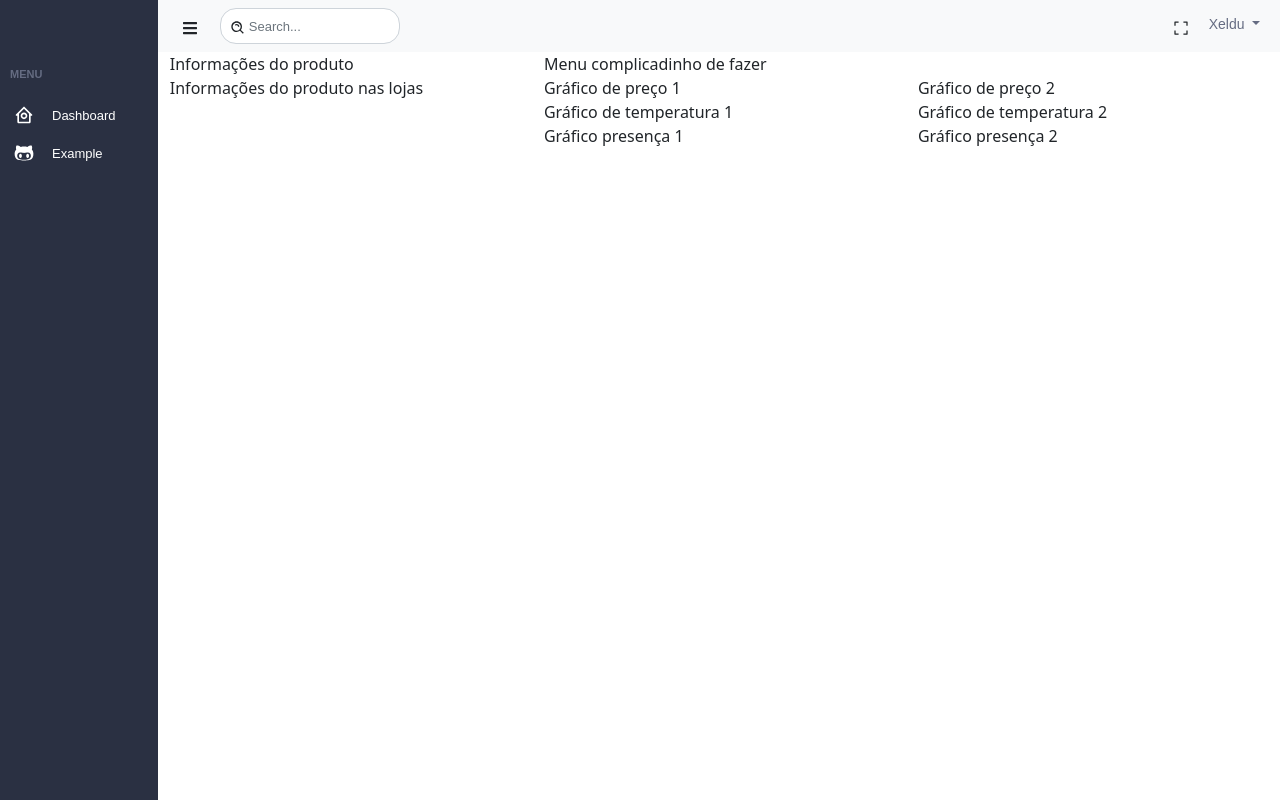
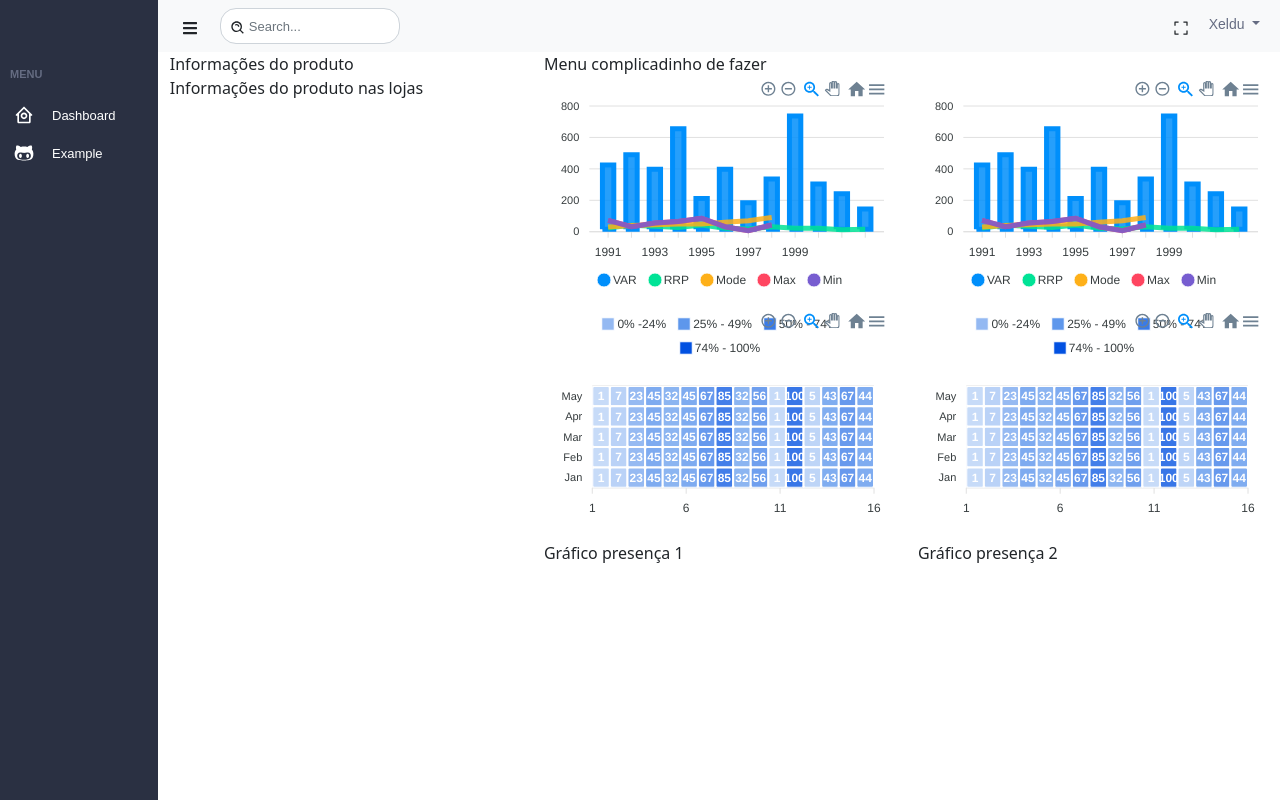
Before and after one commit to fekete1/Tracking-Trade-Project, a Next.js app: page /dashboard in a window 1280 px wide. Built offline with nearby package versions, Linux system fonts and the light colour scheme.

Commit message:
Estrutura dos gráficos de linha/barra e temperatura

```diff
--- /dev/null
+++ b/src/components/HeatMapChart.tsx
@@ -0,0 +1,69 @@
+import dynamic from 'next/dynamic'
+const Chart = dynamic(() => import('react-apexcharts'), { ssr: false })
+
+export function HeatMapChart() {
+    const options = {
+        plotOptions: {
+            heatmap: {
+                colorScale: {
+                    ranges: [
+                        {
+                            from: 0,
+                            to: 24,
+                            color: '#94b9f2',
+                            name: '0% -24%',
+                        },
+                        {
+                            from: 25,
+                            to: 49,
+                            color: '#5e97ec',
+                            name: '25% - 49%',
+                        },
+                        {
+                            from: 50,
+                            to: 74,
+                            color: '#397be8',
+                            name: '50% - 74%',
+                        },
+                        {
+                            from: 74,
+                            to: 100,
+                            color: '#0251e1',
+                            name: '74% - 100%',
+                        },
+                    ],
+                },
+            },
+        },
+    }
+
+    const series = {
+        series: [
+            {
+                name: 'Jan',
+                data: [1, 7, 23, 45, 32, 45, 67, 85, 32, 56, 1, 100, 5, 43, 67, 44],
+            },
+            {
+                name: 'Feb',
+                data: [1, 7, 23, 45, 32, 45, 67, 85, 32, 56, 1, 100, 5, 43, 67, 44],
+            },
+            {
+                name: 'Mar',
+                data: [1, 7, 23, 45, 32, 45, 67, 85, 32, 56, 1, 100, 5, 43, 67, 44],
+            },
+            {
+                name: 'Apr',
+                data: [1, 7, 23, 45, 32, 45, 67, 85, 32, 56, 1, 100, 5, 43, 67, 44],
+            },
+            {
+                name: 'May',
+                data: [1, 7, 23, 45, 32, 45, 67, 85, 32, 56, 1, 100, 5, 43, 67, 44],
+            },
+        ],
+    }
+    return (
+        <>
+            <Chart options={options} series={series.series} type="heatmap" max-width="500px" />
+        </>
+    )
+}
--- /dev/null
+++ b/src/components/LineChart.tsx
@@ -0,0 +1,49 @@
+import dynamic from 'next/dynamic'
+const Chart = dynamic(() => import('react-apexcharts'), { ssr: false })
+
+export function LineChart() {
+    const state = {
+        options: {
+            chart: {
+                id: 'basic-bar',
+            },
+            xaxis: {
+                categories: [1991, 1992, 1993, 1994, 1995, 1996, 1997, 1998, 1999],
+            },
+        },
+        series: [
+            {
+                name: 'VAR',
+                type: 'column',
+                data: [440, 505, 414, 671, 227, 413, 201, 352, 752, 320, 257, 160],
+            },
+            {
+                name: 'RRP',
+                type: 'line',
+                data: [23, 42, 35, 27, 43, 22, 17, 31, 22, 22, 12, 16],
+            },
+            {
+                name: 'Mode',
+                type: 'line',
+                data: [30, 40, 45, 50, 49, 60, 70, 91],
+            },
+            {
+                name: 'Max',
+                type: 'line',
+                data: [72, 32, 56, 65, 86, 32, 7, 43],
+            },
+            {
+                name: 'Min',
+                type: 'line',
+                data: [72, 32, 56, 65, 86, 32, 7, 43],
+            },
+        ],
+    }
+    return (
+        <>
+            <div className="mixed-chart">
+                <Chart options={state.options} series={state.series} type="line" max-width="500" />
+            </div>
+        </>
+    )
+}
--- a/src/pages/dashboard.tsx
+++ b/src/pages/dashboard.tsx
@@ -1,6 +1,8 @@
 import type { NextPage } from 'next'
 import Head from 'next/head'
 import { Col, Container, Row } from 'react-bootstrap'
+import { HeatMapChart } from '../components/HeatMapChart'
+import { LineChart } from '../components/LineChart'
 import { SideMenu } from '../components/SideMenu'
 import { TopMenu } from '../components/TopMenu'
 
@@ -15,24 +17,32 @@ const Dashboard: NextPage = () => {
                 <TopMenu />
                 <Container fluid>
                     <Row xs={1} md={2}>
-                        <Col className="products-infos" xs={12} md={4}>
+                        <Col className="products-infos" xs={12} md={6} lg={4}>
                             <div>Informações do produto</div>
                             <div>Informações do produto nas lojas</div>
                         </Col>
 
-                        <Col className="products-charts" xs={12} md={8}>
+                        <Col className="products-charts" xs={12} md={6} lg={8}>
                             <div>Menu complicadinho de fazer</div>
-                            <Row xs={1} md={2}>
-                                <Col>Gráfico de preço 1</Col>
-                                <Col>Gráfico de preço 2</Col>
+                            <Row xs={1} md={1} lg={2}>
+                                <Col>
+                                    <LineChart />
+                                </Col>
+                                <Col>
+                                    <LineChart />
+                                </Col>
                             </Row>
 
-                            <Row xs={1} md={2}>
-                                <Col>Gráfico de temperatura 1</Col>
-                                <Col>Gráfico de temperatura 2</Col>
+                            <Row xs={1} md={1} lg={2}>
+                                <Col>
+                                    <HeatMapChart />
+                                </Col>
+                                <Col>
+                                    <HeatMapChart />
+                                </Col>
                             </Row>
 
-                            <Row xs={1} md={2}>
+                            <Row xs={1} md={1} lg={2}>
                                 <Col>Gráfico presença 1</Col>
                                 <Col>Gráfico presença 2</Col>
                             </Row>
--- a/src/pages/example.tsx
+++ b/src/pages/example.tsx
@@ -1,9 +1,9 @@
 import type { NextPage } from 'next'
 import Head from 'next/head'
 import { Button } from 'react-bootstrap'
+import { SideMenu } from '../components/SideMenu'
 
 import dynamic from 'next/dynamic'
-import { SideMenu } from '../components/SideMenu'
 const Chart = dynamic(() => import('react-apexcharts'), { ssr: false })
 
 const Home: NextPage = () => {
```
